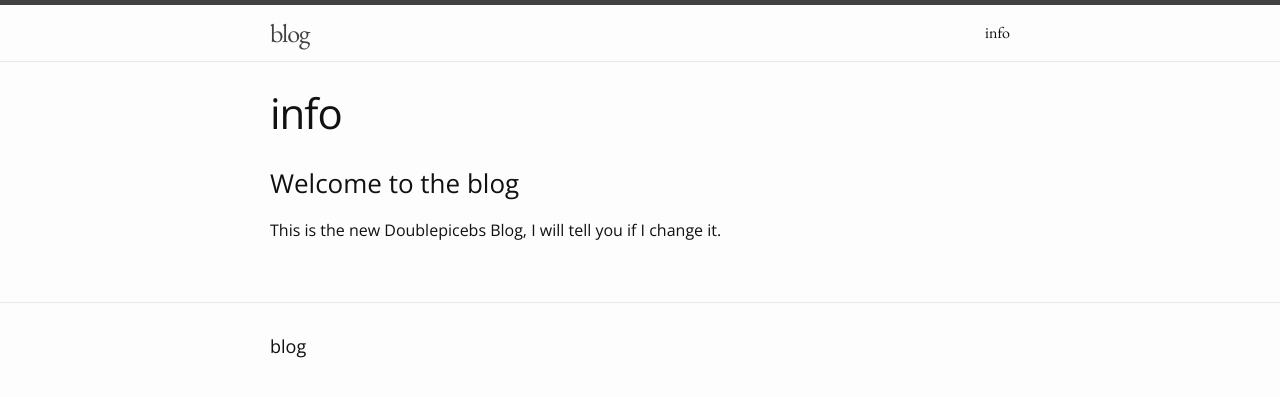
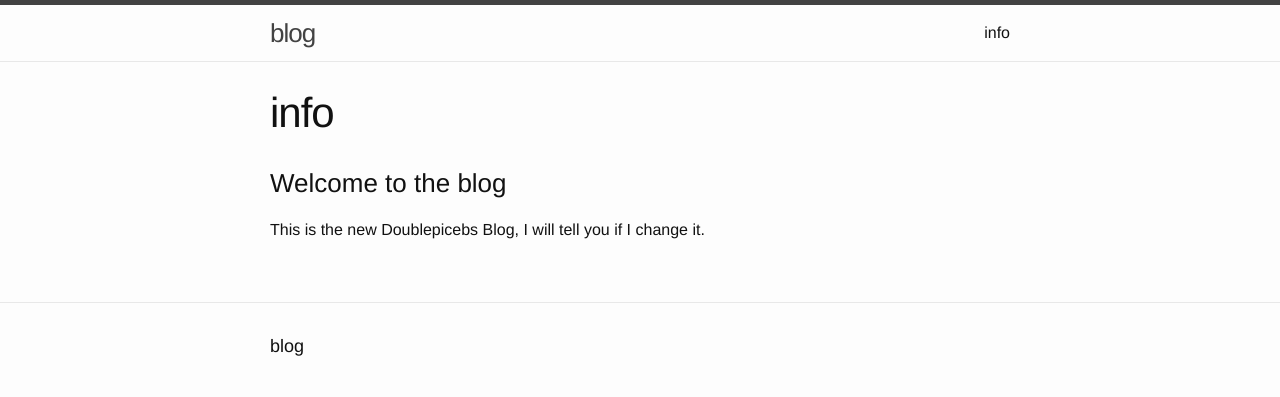
Before and after one commit to Doublepicebs/theblog, a Jekyll site: the page built from info.markdown, in a window 1280 px wide. Shown: the top 397 px of the page. Built offline with Jekyll 4.4.1, drawn with Linux system fonts in a browser that asks for light colours.

Commit message:
Updated Main and 1 other file

```diff
--- a/_sass/_base.scss
+++ b/_sass/_base.scss
@@ -37,7 +37,6 @@ p, blockquote, pre,
 ul, ol, dl, figure,
 %vertical-rhythm {
     margin-bottom: $spacing-unit / 2;
-    font-family: "Open Sans", sans-serif;
 }
 
 
--- a/css/main.scss
+++ b/css/main.scss
@@ -3,12 +3,10 @@
 
 @charset "utf-8";
 
-@import url('https://fonts.googleapis.com/css2?family=EB+Garamond&display=swap');
-@import url('https://fonts.googleapis.com/css2?family=Open+Sans&display=swap');
 
 
 // Our variables
-$base-font-family: "EB Garamond", "Helvetica Neue", Helvetica, Arial, sans-serif;
+$base-font-family: "Helvetica Neue", Helvetica, Arial, sans-serif;
 $base-font-size:   16px;
 $base-font-weight: 300;
 $small-font-size:  $base-font-size * 0.875;
```
